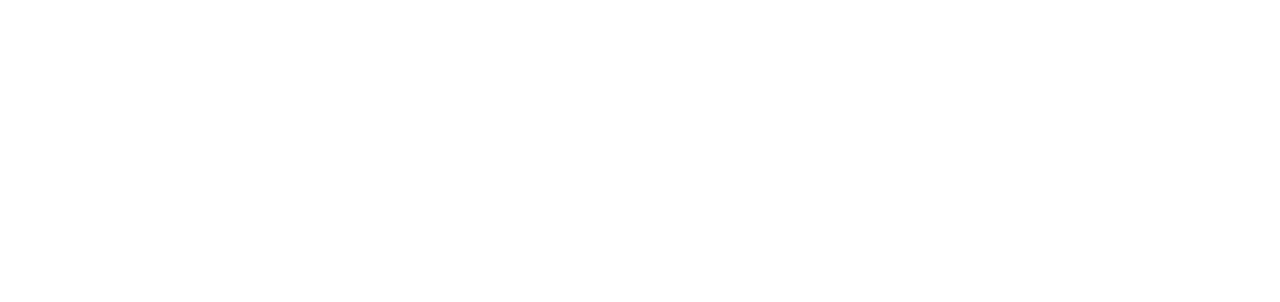
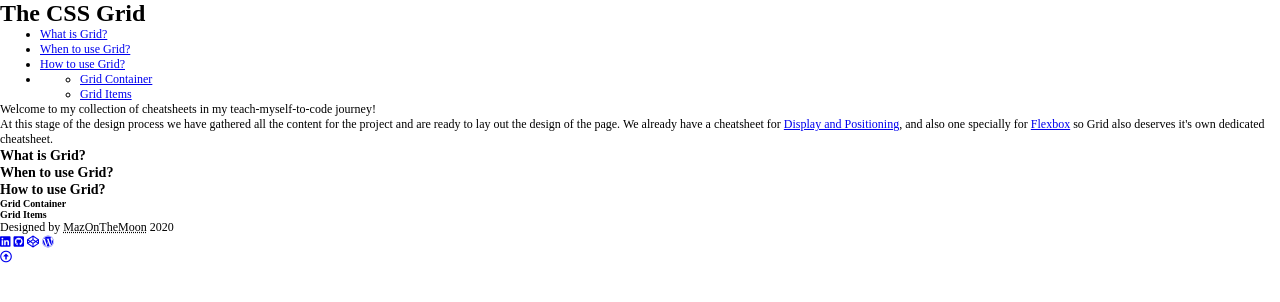
Before and after one commit to MazontheMoon/css_cheatsheet_grid, a plain HTML site: page index.html in a window 1280 px wide. Drawn offline with Linux system fonts and the light colour scheme.

Commit message:
new: Add skeleton of body with section placeholders on INDEX.html
Added header, nav bar, 3 sections with each header and content container and footer

```diff
--- a/index.html
+++ b/index.html
@@ -14,25 +14,100 @@ My CSS Cheat Sheet for learning CSS - Grid
     <link href="favicon.ico" type="image/x-icon" rel="shortcut icon" >
     </head>
     <!----------------------------------------------
+    My CSS Cheat Sheet for learning CSS - Grid
+    ------------------------------------------------
     Finding your way around
     ================================================
+    1. Header - Page Title
+    2. Nav bar (3 main buttons and 2 sub buttons for button#3)
+    3. Main - Intro & 3 sections
+    4. Section - What is Grid
+    5. Section - When to use Grid
+    6. Section - How to use Grid
+      6.1 Subsection - Grid Container
+        6.1.a ...
+      6.2 Subsection - Grid Items
+        6.2.a ...
+    7. Footer
+    --------------------------------------------------->
 
------------------------------------------------>
-<head>
-</head>
     <body>
       <!--Header-->
-  <header id="top">
-    <h1></h1>
+      <header id="top-header">
+        <h1>The CSS Grid</h1>
       </header>
       <!--nav menu-->
-  <nav></nav>
+      <nav>
+        <ul id="nav-bar">
+          <li class="nav-bar-button"><a class="nav-bar-button-inner" href="#what-grid">What is Grid?</a></li>
+          <li class="nav-bar-button"><a class="nav-bar-button-inner" href="#when-grid">When to use Grid?</a></li>
+          <li class="nav-bar-button"><a class="nav-bar-button-inner" href="#how-grid-container">How to use Grid?</a></li>
+          <li class="nav-bar-button"><a class="nav-bar-button-inner" href="#">
+              <ul id="nav-bar-child">
+                <li class="nav-bar-button-child"><a class="nav-bar-button-inner-child" href="#how-grid-container">Grid Container</a></li>
+                <li class="nav-bar-button-child"><a class="nav-bar-button-inner-child" href="#how-grid-item">Grid Items</a></li>
+              </ul>
+            </a></li>
+        </ul>
+      </nav>
       <!--main content for page-->
-  <main></main>
+      <main id="container">
+        <div id="intro-text">
+          <p>Welcome to my collection of cheatsheets in my teach-myself-to-code journey!</p>
+          <p>At this stage of the design process we have gathered all the content for the project and are ready to lay out the design of the page. We already have a cheatsheet for <a href="https://codepen.io/mazonthemoon/full/wvGzrOP"> Display and Positioning</a>, and also one specially for <a href="https://codepen.io/mazonthemoon/full/JjXVMrb">Flexbox</a> so Grid also deserves it's own dedicated cheatsheet.</p>
+        </div>
+        <!--section 1of3 What is Grid-->
+        <section id="what-grid" class="section-container">
+          <header class="section-header">
+            <h3>What is Grid?</h3>
+          </header>
+          <div class="section-content"></div>
+        </section>
+        <!--section 2of3 When to use Grid-->
+        <section id="when-grid" class="section-container">
+          <header class="section-header">
+            <h3>When to use Grid?</h3>
+          </header>
+          <div class="section-content"></div>
+        </section>
+        <!--section 3of3 How to use Grid-->
+        <section id="how-grid" class="section-container">
+          <header class="section-header">
+            <h3>How to use Grid?</h3>
+          </header>
+          <div class="section-content">
+            <!--section 3of3 How to use Grid subsection 1of2 Grid container-->
+            <div id="how-grid-container" class="section-subsection-container">
+              <div class="section-subsection-header">
+                <h5>Grid Container</h5>
+              </div>
+              <div class="section-subsection-content"></div>
+            </div>
+            <!--section 3of3 How to use Grid subsection 2of2 Grid items-->
+            <div id="how-grid-item" class="section-subsection-container">
+              <div class="section-subsection-header">
+                <h5>Grid Items</h5>
+              </div>
+              <div class="section-subsection-content"></div>
+            </div>
+          </div>
+
+        </section>
+
+      </main>
       <!--footer-->
       <footer>
         <!--Made by Me  - Github, Codepen, LinkedIn and Wordpress blog-->
-
+        <div id="all-about-me">
+          <p>Designed by <abbr title="Mary Ronan">MazOnTheMoon</abbr> 2020</p>
+          <p><a href="https://www.linkedin.com/in/mary-ronan/" target="_blank"> <span class="fab fa-linkedin"> </span></a>
+            <a href="https://github.com/MazontheMoon" target="_blank"> <span class="fab fa-github-square"> </span></a>
+            <a href="https://codepen.io/mazonthemoon/#" target="_blank"> <span class="fab fa-codepen"> </span></a>
+            <a href="https://mazcodesonthemoon.wordpress.com/2020/10/12/teaching-myself-to-code-css/" target="_blank"> <span class="fab fa-wordpress"> </span></a>
+          </p>
+        </div>
         <!--Back to top shortcut-->
+        <div class="backtotop"><a class="toplink" href="#top"> <i class="far fa-arrow-alt-circle-up"></i></a></div>
       </footer>
     </body>
+  </html>
```
Lines whose indentation alone changed are shown as unchanged.
